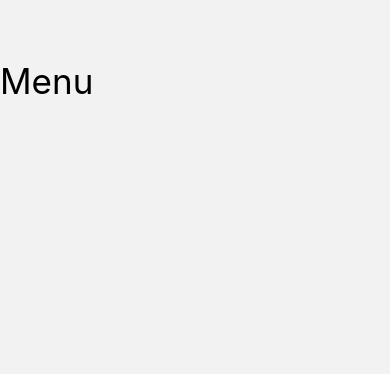
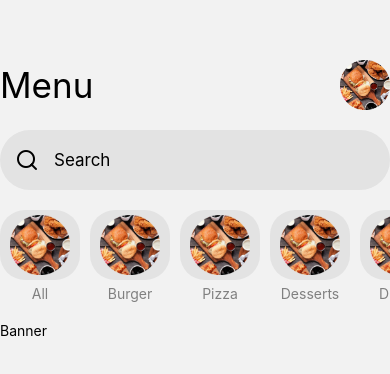
Before and after one commit to yusufburakkaradag42/foodapp, a React Native app: screen /Home in a window 390 px wide. Shown: the top 374 px of the page. Built offline with nearby package versions, Linux system fonts and the light colour scheme.

Commit message:
Banner.js

```diff
--- a/App.js
+++ b/App.js
@@ -10,7 +10,7 @@ const Stack = createNativeStackNavigator();
 export default function App() {
   return (
     <NavigationContainer>
-      <Stack.Navigator initialRouteName='Welcome'>
+      <Stack.Navigator initialRouteName='Home'>
         <Stack.Screen name="Home" component={Home} options={{headerShown:false}} />
         <Stack.Screen name="Welcome" component={Welcome} options={{headerShown:false}} />
       </Stack.Navigator>
--- /dev/null
+++ b/components/Banner.js
@@ -0,0 +1,16 @@
+import { StyleSheet, Text, View } from 'react-native'
+import React from 'react'
+
+export default function Banner() {
+  return (
+    <View>
+      <Text>Banner</Text>
+    </View>
+  )
+}
+
+const styles = StyleSheet.create({
+
+
+
+})
--- /dev/null
+++ b/components/Category.js
@@ -0,0 +1,63 @@
+import { StyleSheet, Text, View, FlatList, Image, TouchableOpacity } from 'react-native';
+import React, { useState } from 'react';
+import { Colors } from 'react-native/Libraries/NewAppScreen';
+
+export default function Category() {
+    const [selected, setSelected] = useState();
+
+    const data = [
+        'All',
+        'Burger',
+        'Pizza',
+        'Desserts',
+        'Drinks',
+        'Fruits',
+        'Vegetables',
+        'Beverages',
+        'Other',
+    ];
+
+    return (
+        <FlatList
+            horizontal
+            showsHorizontalScrollIndicator={false}
+            data={data}
+            renderItem={({ item, index }) => (
+                <TouchableOpacity
+                    onPress={() => {
+                        setSelected(index);
+                    }}
+                    activeOpacity={0.9}
+                    style={styles.listView}
+                >
+                    <View style={[styles.viewImg, { backgroundColor: selected === index ? Colors.primary : '#E3E3E3' }]}>
+                        <Image style={styles.listImg} source={require('../assets/welcom.png')} />
+                    </View>
+                    <Text style={[styles.listText ,{color: selected== index ? Colors.primary : "grey"}]}>{item}</Text>
+                </TouchableOpacity>
+            )}
+        />
+    );
+}
+
+const styles = StyleSheet.create({
+    listView: {
+        marginRight: 10,
+    },
+    listImg: {
+        width: 60,
+        height: 60,
+    },
+    viewImg: {
+        // padding: 10,
+        height: 70,
+        width: 80,
+        justifyContent: 'center',
+        alignItems: 'center',
+        borderRadius: 25,
+    },
+    listText: {
+        marginTop: 5,
+        textAlign: 'center',
+    },
+});
--- a/components/Header.js
+++ b/components/Header.js
@@ -1,10 +1,11 @@
-import { StyleSheet, Text, View } from 'react-native'
+import { StyleSheet, Text, View , Image} from 'react-native'
 import React from 'react'
 
 export default function Header() {
   return (
-    <View>
+    <View style={styles.headerView}>
       <Text style={styles.headerText}>Menu</Text>
+      <Image style={styles.headerImg} source={require("../assets/welcom.png")} />
     </View>
   )
 }
@@ -13,5 +14,16 @@ const styles = StyleSheet.create({
     headerText: {
         fontSize : 35 ,
 
+    },
+    headerView:{
+      flexDirection: 'row',
+      justifyContent: 'space-between',
+      // backgroundColor:'red',
+      alignItems: 'center',
+    },
+    headerImg:{
+      width: 50 ,
+      height: 50 ,
     }
+
 })
--- /dev/null
+++ b/components/Search.js
@@ -0,0 +1,33 @@
+import { StyleSheet, Text, View, TextInput } from 'react-native'
+import React from 'react'
+import { Feather } from '@expo/vector-icons';
+
+
+
+export default function Search() {
+    return (
+        <View style={styles.searchView}>
+            <Feather name="search" size={24} color="black" />
+            <TextInput style={styles.ınputView} placeholder='Search' />
+        </View>
+    )
+}
+
+const styles = StyleSheet.create({
+    searchView: {
+        backgroundColor: '#E3E3E3',
+        height: 60,
+        borderRadius: 50,
+        flexDirection: 'row',
+        alignItems: 'center',
+        gap: 15,
+        paddingHorizontal: 15,
+    },
+    ınputView: {
+        // backgroundColor: 'red',
+        flex: 0.9,
+        fontSize: 17 ,
+
+
+    }
+})
--- a/screens/Home.js
+++ b/screens/Home.js
@@ -1,12 +1,18 @@
 import { StyleSheet, Text, View, SafeAreaView } from 'react-native'
 import React from 'react'
 import Header from '../components/Header'
+import Search from '../components/Search'
+import Category from '../components/Category'
+import Banner from '../components/Banner'
 
 export default function Home() {
     return (
         <View style={styles.viewContainer}>
-            <SafeAreaView style={styles.safeContainer }>
+            <SafeAreaView style={styles.safeContainer}>
                 <Header />
+                <Search />
+                <Category />
+                <Banner />
             </SafeAreaView>
 
         </View>
@@ -15,12 +21,13 @@ export default function Home() {
 
 const styles = StyleSheet.create({
     viewContainer: {
-        flex : 1,
+        flex: 1,
 
     },
-    safeContainer:{
-        paddingHorizontal: 25 ,
+    safeContainer: {
+        paddingHorizontal: 25,
         paddingTop: 60,
+        gap: 20,
     }
 
 })
```
Also changed, not shown: utils/Colors.js (+4 -4 lines).
